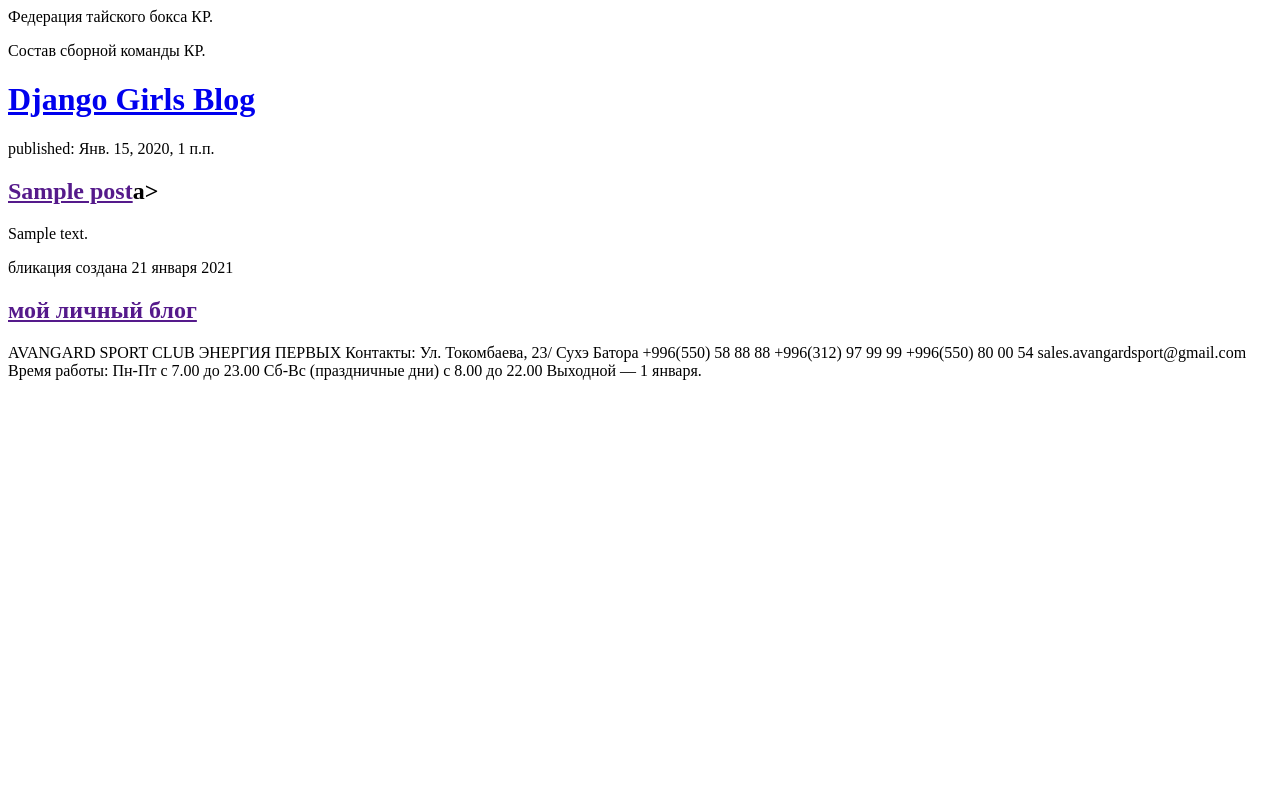
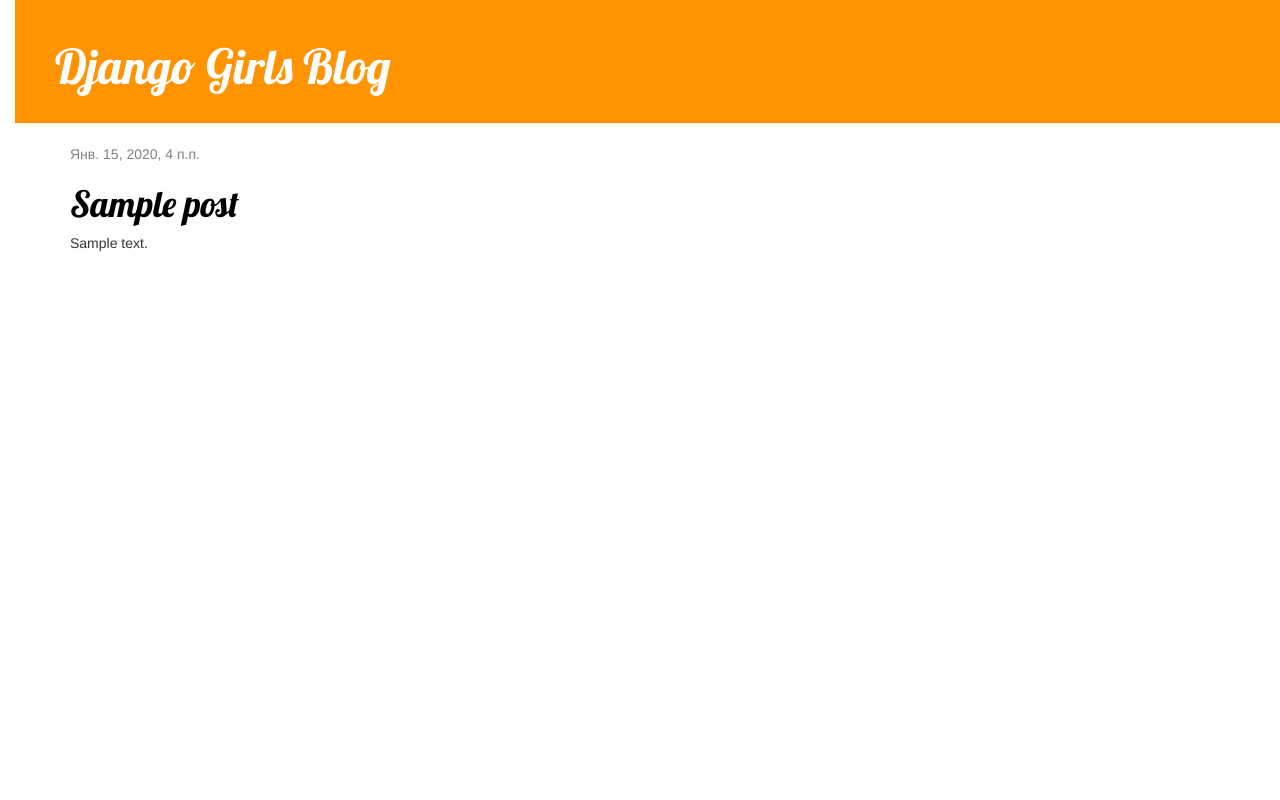
Before and after one commit to vision-0/my-first-blog, a Django app: page / in a window 1280 px wide. Run offline with Django 3.2, Linux system fonts and the light colour scheme; tables that the repository leaves empty hold one stand-in row (values such as "Sample post"); some libraries are stand-ins or nearby versions.

Commit message:
Added view and template for detailed blog post as well as CSS for the site.

```diff
--- a/blog/models.py
+++ b/blog/models.py
@@ -9,7 +9,7 @@
 	title = models.CharField(max_length=200)
 	text = models.TextField()
 	created_date = models.DateTimeField(default=timezone.now)
-	published_date = models.DateTimeField(blank=True, null=True)
+	published_date = models.DateTimeField(default=timezone.now, blank=True, null=True)
 
 
 	def publish(self):
--- /dev/null
+++ b/blog/static/css/blog.css
@@ -0,0 +1,56 @@
+h1 a {
+    color: #FCA205;
+}
+body {
+    padding-left: 15px;
+}
+h1 a {
+    color: #FCA205;
+    font-family: 'Lobster';
+}
+.page-header {
+    background-color: #ff9400;
+    margin-top: 0;
+    padding: 20px 20px 20px 40px;
+}
+
+.page-header h1, .page-header h1 a, .page-header h1 a:visited, .page-header h1 a:active {
+    color: #ffffff;
+    font-size: 36pt;
+    text-decoration: none;
+}
+
+.content {
+    margin-left: 40px;
+}
+
+h1, h2, h3, h4 {
+    font-family: 'Lobster', cursive;
+}
+
+.date {
+    color: #828282;
+}
+
+.save {
+    float: right;
+}
+
+.post-form textarea, .post-form input {
+    width: 100%;
+}
+
+.top-menu, .top-menu:hover, .top-menu:visited {
+    color: #ffffff;
+    float: right;
+    font-size: 26pt;
+    margin-right: 20px;
+}
+
+.post {
+    margin-bottom: 70px;
+}
+
+.post h1 a, .post h1 a:visited {
+    color: #000000;
+}
--- /dev/null
+++ b/blog/templates/blog/base.html
@@ -0,0 +1,23 @@
+{% load static %}
+<html>
+    <head>
+        <title>Django Girls blog</title>
+        <link rel="stylesheet" href="//maxcdn.bootstrapcdn.com/bootstrap/3.2.0/css/bootstrap.min.css">
+        <link rel="stylesheet" href="//maxcdn.bootstrapcdn.com/bootstrap/3.2.0/css/bootstrap-theme.min.css">
+        <link href='//fonts.googleapis.com/css?family=Lobster&subset=latin,latin-ext' rel='stylesheet' type='text/css'>
+        <link rel="stylesheet" href="{% static 'css/blog.css' %}">
+    </head>
+        <body>
+    <div class="page-header">
+        <h1><a href="/">Django Girls Blog</a></h1>
+    </div>
+    <div class="content container">
+        <div class="row">
+            <div class="col-md-8">
+            {% block content %}
+            {% endblock %}
+            </div>
+        </div>
+    </div>
+    </body>
+</html>
--- a/blog/templates/blog/post_list.html
+++ b/blog/templates/blog/post_list.html
@@ -1,40 +1,13 @@
-<html>
-<head>
-	<title>Федерация тай бокса КР</title>
-	</head>
-	<body>
-    <p>Федерация тайского бокса КР.</p>
-    <p>Состав сборной команды КР.</p>
-    <div>
-    	<h1><a href="/">Django Girls Blog</a></h1>
-    </div>
+{% extends 'blog/base.html' %}
 
-    {%  for post in posts %}
-    <div>
-    	<p>published: {{ post.published_date }}</p>
-    	<h2><a href="">{{post.title }}</a>a></h2>
-    	<p>{{ post.text|linebreaksbr }}</p>
-    </div>
+{% block content %}
+    {% for post in posts %}
+        <div class="post">
+            <div class="date">
+                {{ post.published_date }}
+            </div>
+            <h1><a href="">{{ post.title }}</a></h1>
+            <p>{{ post.text|linebreaksbr }}</p>
+        </div>
     {% endfor %}
-    <div>
-    	<p>бликация создана 21 января 2021</p>
-    	<h2><a href="">мой личный блог</a></h2>
-    	<p>
-AVANGARD SPORT CLUB
-
-ЭНЕРГИЯ ПЕРВЫХ
-
-Контакты:
-Ул. Токомбаева, 23/ Сухэ Батора
-+996(550) 58 88 88
-+996(312) 97 99 99
-+996(550) 80 00 54
-sales.avangardsport@gmail.com
-Время работы:
-Пн-Пт с 7.00 до 23.00
-Сб-Вс (праздничные дни)
-с 8.00 до 22.00
-Выходной — 1 января.</p>
-    </div>
-</body>
-</html>
+{% endblock %}
--- a/blog/urls.py
+++ b/blog/urls.py
@@ -3,4 +3,5 @@
 from . import views
 urlpatterns = [
 	path('', views.post_list, name='post_list'),
+	path('post/<int:pk>/', views.post_detail, name='post_detail'),
 ]
--- a/blog/views.py
+++ b/blog/views.py
@@ -1,9 +1,12 @@
 from django.shortcuts import render
 from django.utils import timezone
 from .models import Post
-
+from django.shortcuts import render, get_object_or_404
 
 def post_list(request):
 	posts = Post.objects.filter(published_date__lte=timezone.now()).order_by('published_date')
 	return render(request, 'blog/post_list.html', {'posts': posts})
 # Create your views here.
+def post_detail(request, pk):
+    post = get_object_or_404(Post, pk=pk)
+    return render(request, 'blog/post_detail.html', {'post': post})
--- a/mysite/settings.py
+++ b/mysite/settings.py
@@ -107,7 +107,7 @@
 
 LANGUAGE_CODE = 'ru-ru'
 
-TIME_ZONE = 'Europe/Moscow'
+TIME_ZONE = 'Asia/Bishkek'
 
 USE_I18N = True
 
```
Also changed, not shown: blog/templates/blog/post_detail.html (added, +13 -0 lines).
